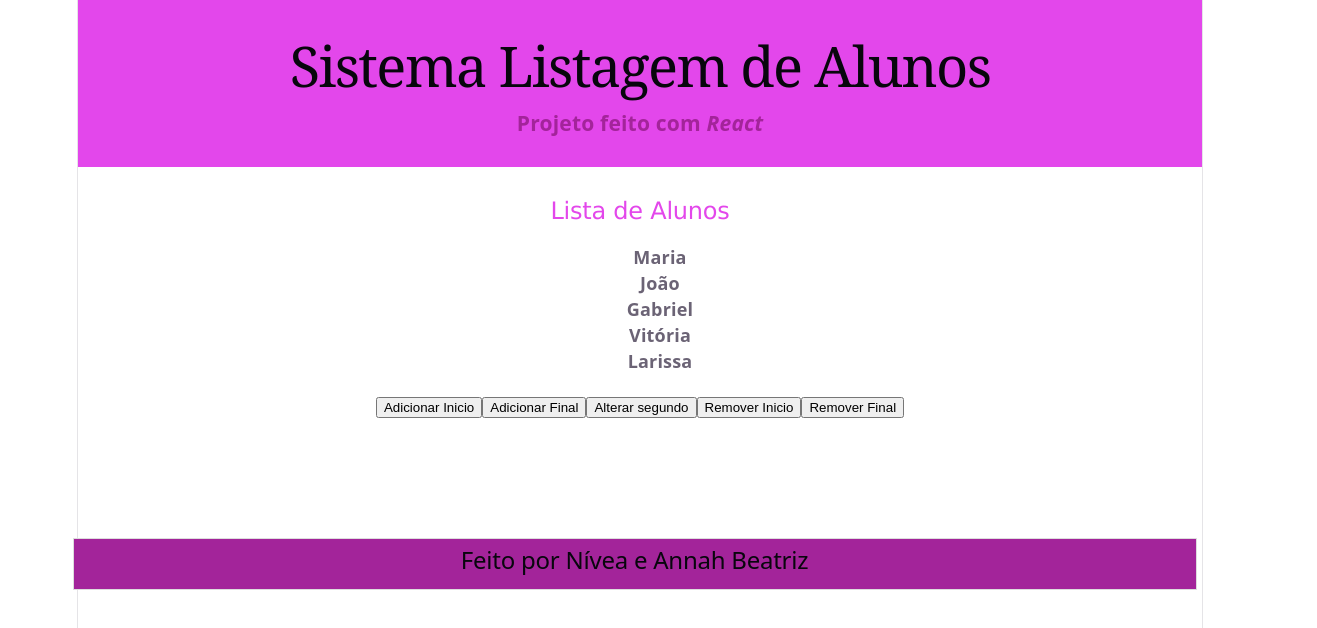
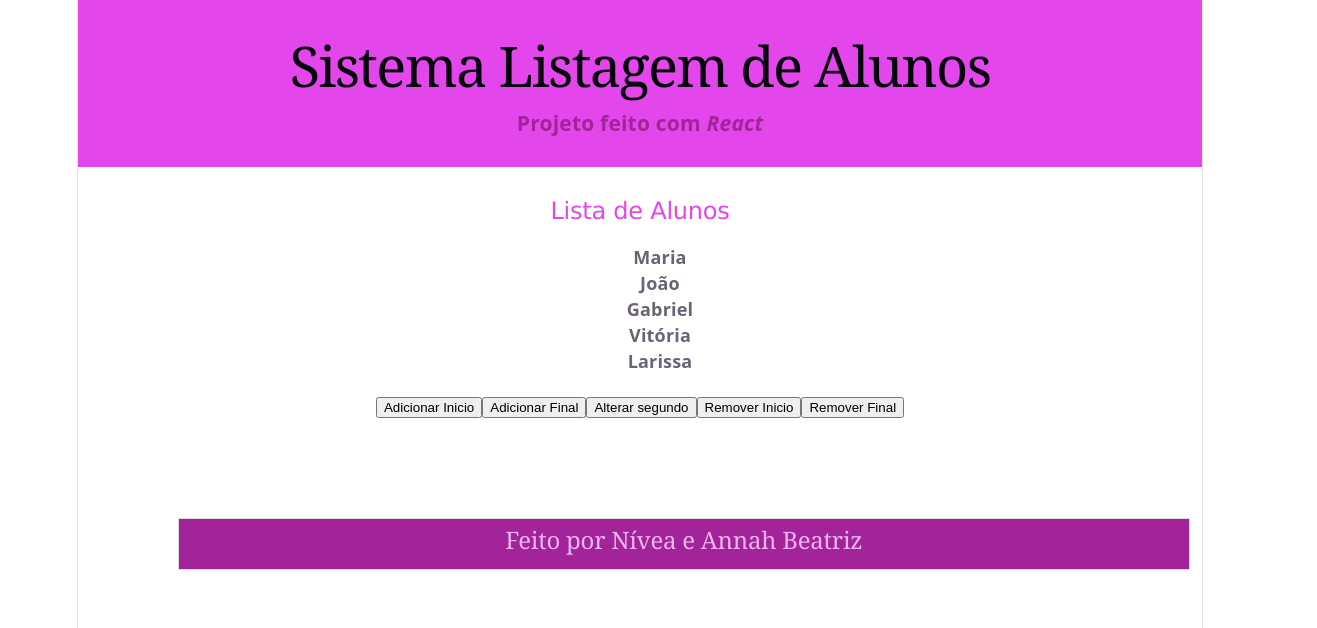
Before and after one commit to Nivea-izeLu/Listagem-de-alunos-SWII, a React (Vite) app: page / in a window 1280 px wide. Shown: the top 628 px of the page, 1317 px wide, since content can reach past the window. Built offline with nearby package versions, Linux system fonts and the light colour scheme.

Commit message:
update footer

```diff
--- a/src/components/footer/footer.css
+++ b/src/components/footer/footer.css
@@ -2,15 +2,18 @@
     border: 1px solid #ddd;
     background-color:#A3249A;
     padding: 7px;
-
     bottom: 0;
-
 
 }
 
+.footer > h2{
+ font-family: Georgia, 'Times New Roman', Times, serif;
+ color:#edb4f0;
+}
+
 .fun {
-    padding: 120px;
+    padding: 100px;
     flex: 1;
-    margin-left: calc(-66vw + 64%);
-    width: 100%;
+    margin-left: 0%;
+    width: 90%;
 }
```
